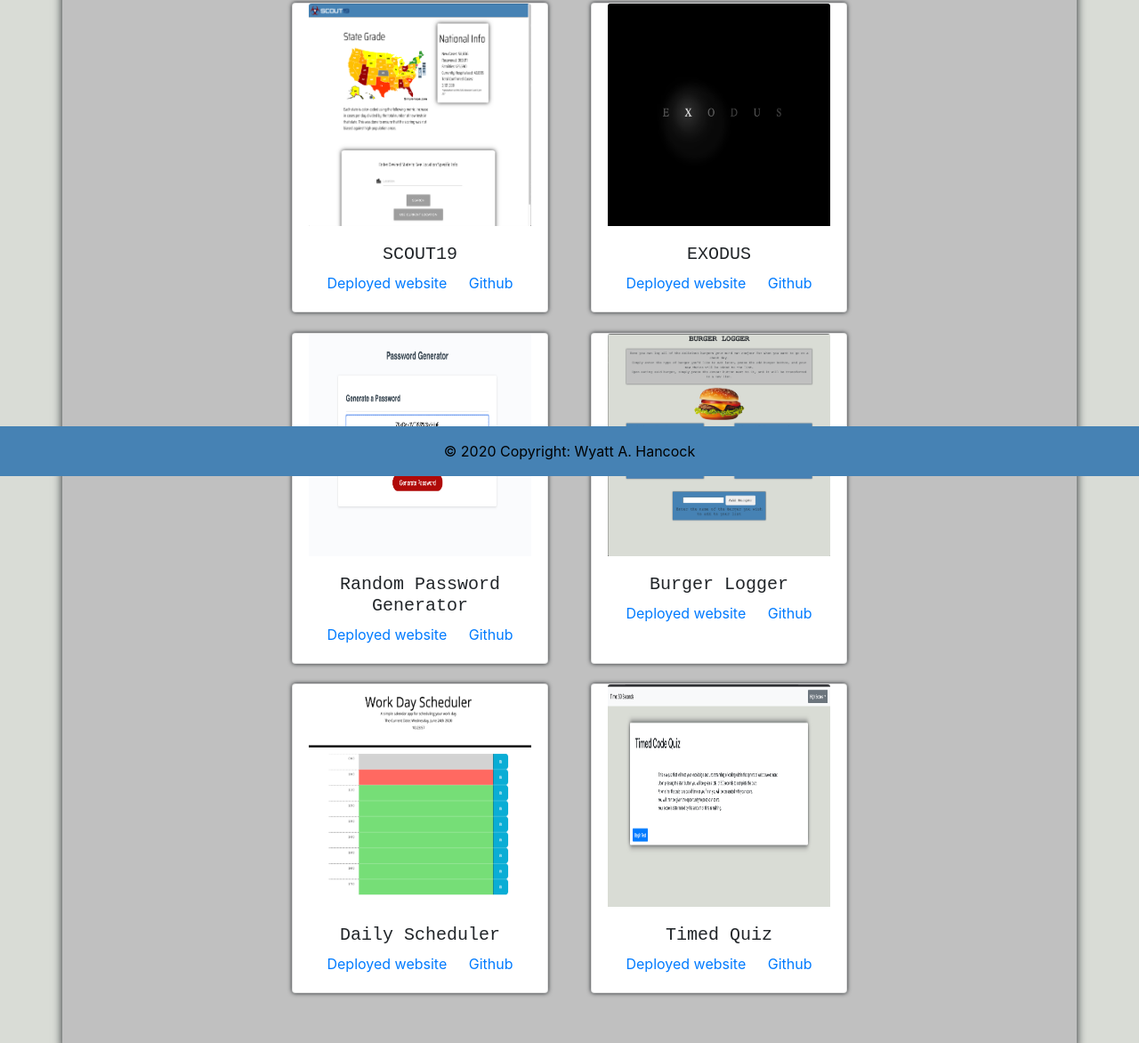
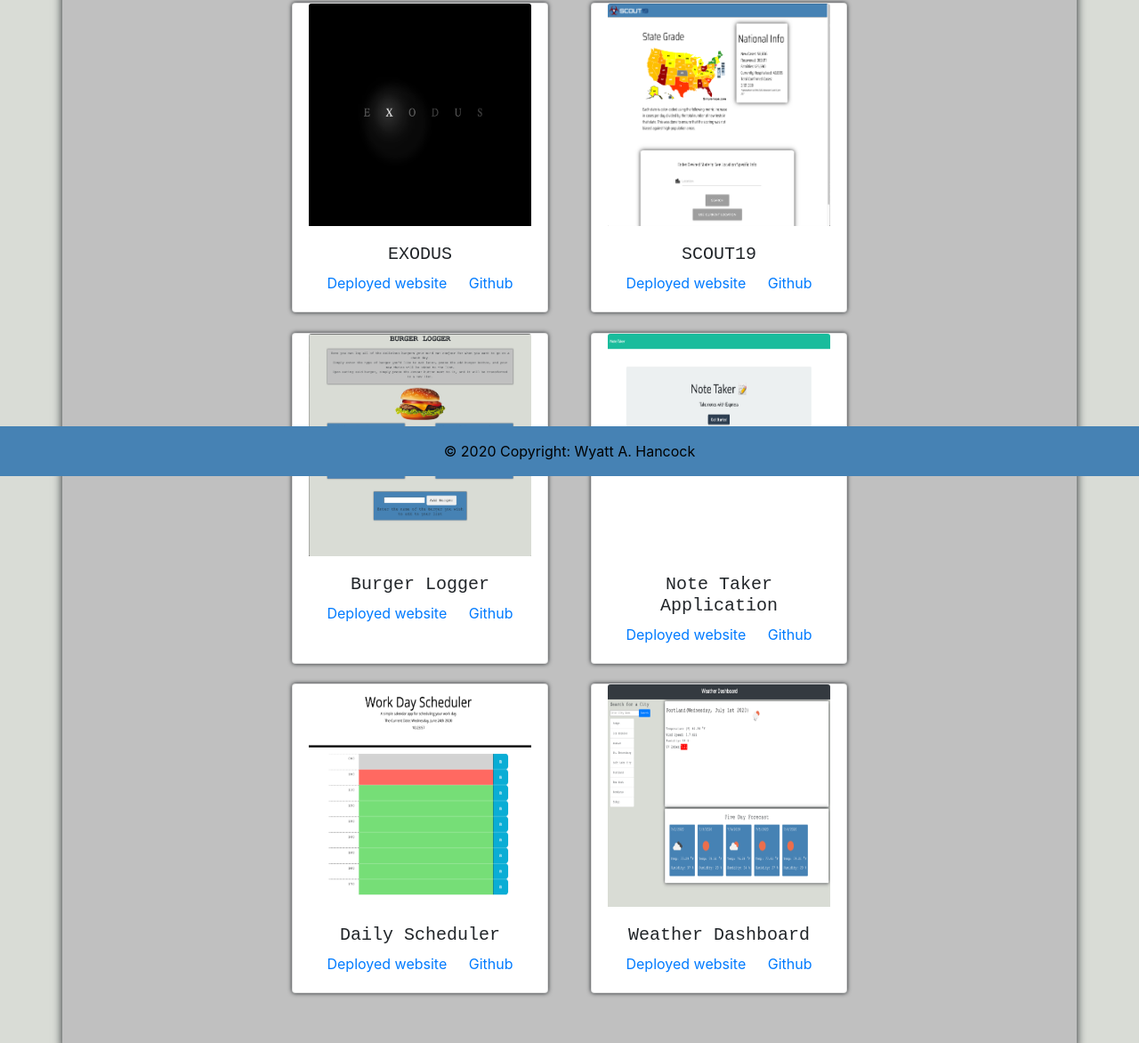
Before and after one commit to corvus-cyber/portfolio, a plain HTML site: page portfolio.html in a window 1280 px wide. Shown: the part 265-1437 px from the top of the page at 89% size. Drawn offline with nearby package versions, Linux system fonts and the light colour scheme.

Commit message:
added new files to portfolio

```diff
--- a/portfolio.html
+++ b/portfolio.html
@@ -42,8 +42,20 @@
                   <hr>
                 </div>
             </div>
+
+            <div class="row text-center justify-content-center">
+                <!--EXODUS Card-->
+                <div class="col-md-4-block mr-4 ml-4 text-center justify-content-center">
+                    <div class="card" style="width: 18rem;">
+                        <img src="assets/portfolioPics/EXODUS.png" class="card-img-top" alt="Screenshot of EXODUS Website">
+                            <div class="card-body">
+                                <h5>EXODUS</h5>
+                                <a href="exodus-escape.herokuapp.com/" class="card-link">Deployed website</a>
+                                <a href="https://github.com/corvus-cyber/Project_Exodus" class="card-link">Github</a>
+                            </div>
+                    </div>
+                </div>
                 <!--SCOUT19 Card-->
-            <div class="row text-center justify-content-center">
                 <div class="col-md-4-block mr-4 ml-4 text-center">
                     <div class="card" style="width: 18rem;">
                         <img src="assets/portfolioPics/Scout19.png" class="card-img-top" alt="Screenshot of Scout19 Website">
@@ -54,30 +66,9 @@
                             </div>
                     </div>
                 </div>
-                <!--Weather Dashboard Card-->
-                <div class="col-md-4-block mr-4 ml-4 text-center justify-content-center">
-                    <div class="card" style="width: 18rem;">
-                        <img src="assets/portfolioPics/EXODUS.png" class="card-img-top" alt="Screenshot of EXODUS Website">
-                            <div class="card-body">
-                                <h5>EXODUS</h5>
-                                <a href="exodus-escape.herokuapp.com/" class="card-link">Deployed website</a>
-                                <a href="https://github.com/corvus-cyber/Project_Exodus" class="card-link">Github</a>
-                            </div>
-                    </div>
-                </div>
             </div>
-            <!--Password generator-->
+            <!--Burger Logger-->
             <div class="row text-center justify-content-center">
-                <div class="col-md-4-block mt-2 ml-4 mr-4 text-center">
-                    <div class="card" style="width: 18rem;">
-                        <img src="assets/portfolioPics/PasswordGen.png" class="card-img-top" alt="Screenshot of Password Generator website">
-                            <div class="card-body">
-                                <h5>Random Password Generator</h5>
-                                <a href="https://corvus-cyber.github.io/Password_Gen_Assign3/" class="card-link">Deployed website</a>
-                                <a href="https://github.com/corvus-cyber/Password_Gen_Assign3" class="card-link">Github</a>
-                            </div>
-                    </div>
-                </div>
                 <div class="col-md-4-block mt-2 mr-4 ml-4 text-center justify-content-center">
                     <div class="card" style="width: 18rem;">
                         <img src="assets/portfolioPics/burger-deployed.png" class="card-img-top" alt="Screenshot of burger-logger website">
@@ -85,6 +76,17 @@
                                 <h5>Burger Logger</h5>
                                 <a href="https://eat-da-burger-unit13.herokuapp.com/" class="card-link">Deployed website</a>
                                 <a href="https://github.com/corvus-cyber/burger_logger_website" class="card-link">Github</a>
+                            </div>
+                    </div>
+                </div>
+                <!--Note Taker Application-->
+                <div class="col-md-4-block mt-2 ml-4 mr-4 text-center">
+                    <div class="card" style="width: 18rem;">
+                        <img src="assets/portfolioPics/note-taker.png" class="card-img-top" alt="Screenshot of Password Generator website">
+                            <div class="card-body">
+                                <h5>Note Taker Application</h5>
+                                <a href="https://corvus-cyber.github.io/Password_Gen_Assign3/" class="card-link">Deployed website</a>
+                                <a href="https://github.com/corvus-cyber/Password_Gen_Assign3" class="card-link">Github</a>
                             </div>
                     </div>
                 </div>
@@ -104,9 +106,9 @@
                 <!--Timed Quiz Card-->
                 <div class="col-md-4-block mt-2 mr-4 ml-4 text-center justify-content-center">
                     <div class="card" style="width: 18rem;">
-                        <img src="assets/portfolioPics/timedQuiz.png" class="card-img-top" alt="Screenshot of Timed Quiz website">
+                        <img src="assets/portfolioPics/weatherDashboard.png" class="card-img-top" alt="Screenshot of Timed Quiz website">
                             <div class="card-body">
-                                <h5>Timed Quiz</h5>
+                                <h5>Weather Dashboard</h5>
                                 <a href="assets/portfolioPics/timedQuiz.png" class="card-link">Deployed website</a>
                                 <a href="https://github.com/corvus-cyber/Code_Quiz_Assign4" class="card-link">Github</a>
                             </div>
```
